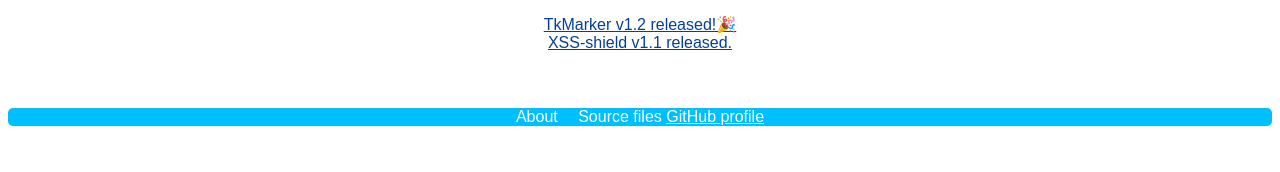
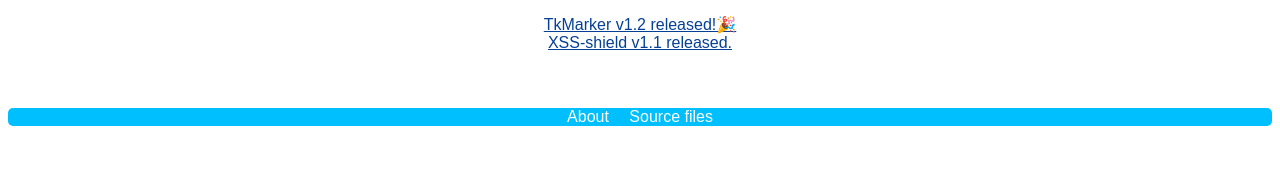
Before and after one commit to GordonZhang2024/website, a Flask app: page / in a window 1280 px wide. Shown: the part 628-800 px from the top of the page. Run offline with Flask 3, Linux system fonts and the light colour scheme; some libraries are stand-ins or nearby versions.

Commit message:
Update the templates

```diff
--- a/templates/base.html
+++ b/templates/base.html
@@ -34,7 +34,6 @@
             <center>
                 <text onclick=about()>About</text>
                 &emsp;<text onclick=source()>Source files</text>
-                <a href="github.com/GordonZhang2024" class="github-link">GitHub profile</a>
             </center>
         </footer>
         </body>
```
